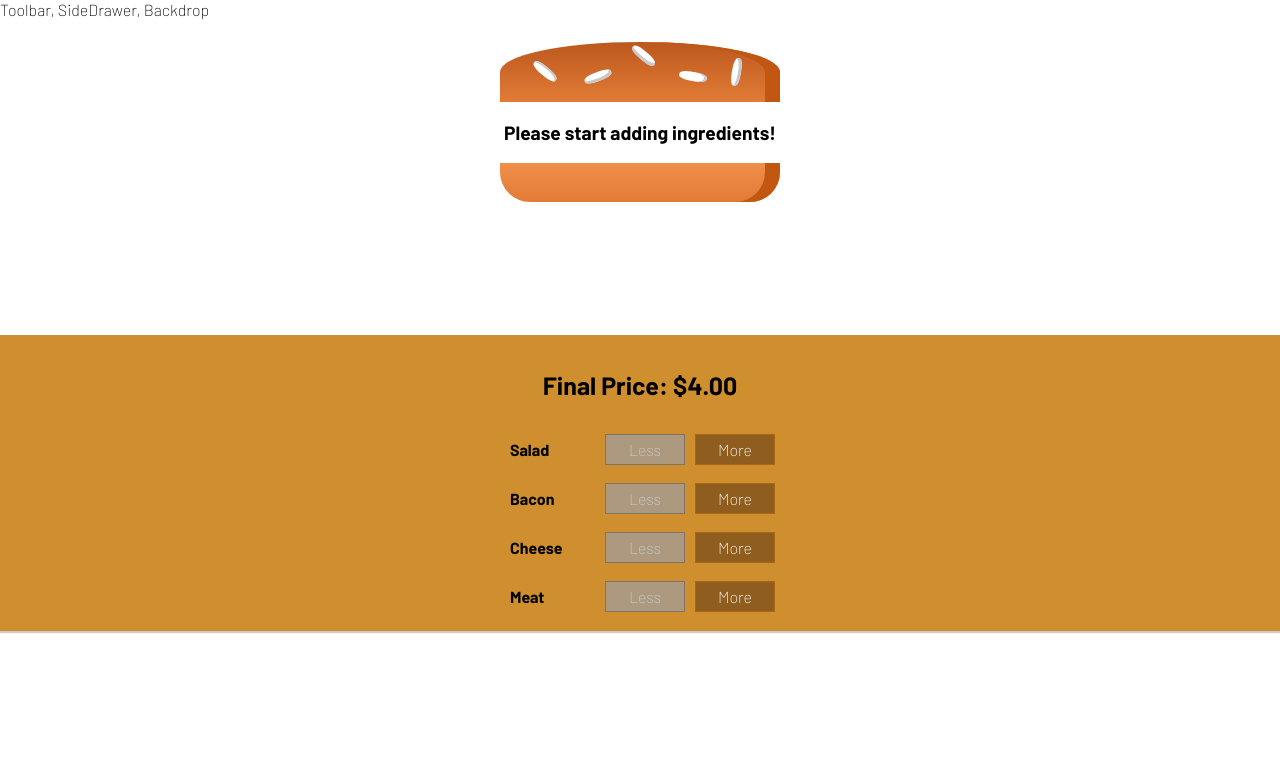
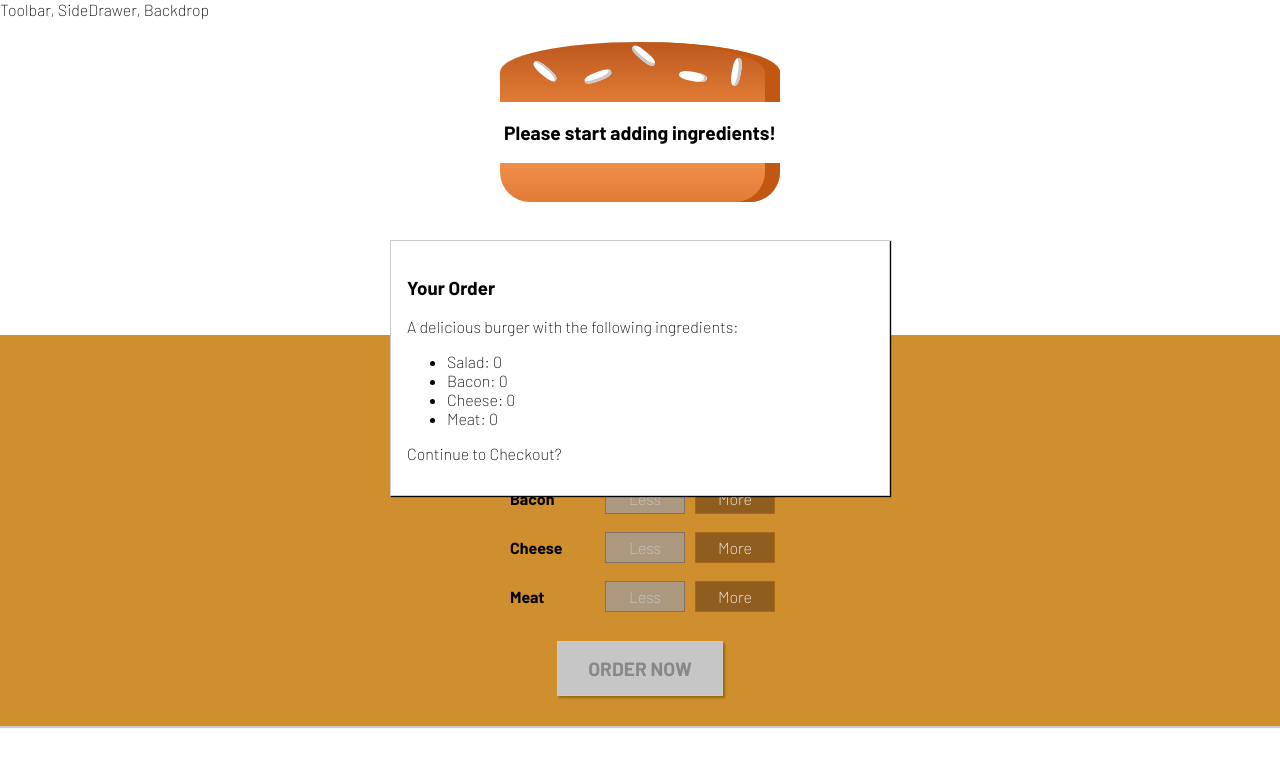
Before and after one commit to airazabal92/burger, a React (Create React App) app: page / in a window 1280 px wide. Shown: the top 766 px of the page. Built offline with nearby package versions, Linux system fonts and the light colour scheme.

Commit message:
Added modal, order summary and order now button

```diff
--- a/src/components/Burger/BuildControls/BuildControls.js
+++ b/src/components/Burger/BuildControls/BuildControls.js
@@ -17,10 +17,13 @@
         disabled={props.disabled[ctrl.type]}
         added={() => props.ingredientAdded(ctrl.type)}
         removed={() => props.ingredientRemoved(ctrl.type)}
-        key={ctrl}
+        key={ctrl.label}
         label={ctrl.label}
       ></BuildControl>
     ))}
+    <button className={classes.OrderButton} disabled={!props.purchasable}>
+      ORDER NOW
+    </button>
   </div>
 );
 
--- a/src/components/Burger/BuildControls/BuildControls.module.css
+++ b/src/components/Burger/BuildControls/BuildControls.module.css
@@ -13,3 +13,48 @@
   font-size: 25px;
   font-weight: bold;
 }
+
+.OrderButton {
+  background-color: #dad735;
+  margin-top: 20px;
+  margin-bottom: 20px;
+  font-weight: bold;
+  outline: none;
+  cursor: pointer;
+  border: 1px solid #966909;
+  color: #966909;
+  font-family: inherit;
+  font-size: 1.2em;
+  padding: 15px 30px;
+  box-shadow: 2px 2px 2px #966909;
+}
+
+.OrderButton:hover,
+.OrderButton:active {
+  background-color: #a0db41;
+  border: 1px solid #966909;
+  color: #966909;
+}
+
+.OrderButton:disabled {
+  background-color: #c7c6c6;
+  cursor: not-allowed;
+  border: 1px solid #ccc;
+  color: #888888;
+}
+
+.OrderButton:not(:disabled) {
+  animation: enable 0.3s linear;
+}
+
+@keyframes enable {
+  0% {
+    transform: scale(1);
+  }
+  60% {
+    transform: scale(1.1);
+  }
+  100% {
+    transform: scale(1);
+  }
+}
--- a/src/components/Burger/Burger.js
+++ b/src/components/Burger/Burger.js
@@ -20,8 +20,6 @@
     transformedIng = <p>Please start adding ingredients!</p>;
   }
 
-  console.log(transformedIng);
-
   return (
     <div className={classes.Burger}>
       <BurgerIngredient type="bread-top"></BurgerIngredient>
--- /dev/null
+++ b/src/components/Burger/OrderSummary/OrderSummary.js
@@ -0,0 +1,24 @@
+import React from "react";
+import Aux from "../../../hoc/Aux";
+
+const orderSummary = (props) => {
+  const ingredientSummary = Object.keys(props.ingredients).map((igKey) => {
+    return (
+      <li key={igKey}>
+        <span style={{ textTransform: "capitalize" }}>{igKey}</span>:{" "}
+        {props.ingredients[igKey]}
+      </li>
+    );
+  });
+
+  return (
+    <Aux>
+      <h3>Your Order</h3>
+      <p>A delicious burger with the following ingredients:</p>
+      <ul>{ingredientSummary}</ul>
+      <p>Continue to Checkout?</p>
+    </Aux>
+  );
+};
+
+export default orderSummary;
--- /dev/null
+++ b/src/components/UI/Modal/Modal.js
@@ -0,0 +1,6 @@
+import React from "react";
+import classes from "./Modal.module.css";
+
+const modal = (props) => <div className={classes.Modal}>{props.children}</div>;
+
+export default modal;
--- /dev/null
+++ b/src/components/UI/Modal/Modal.module.css
@@ -0,0 +1,20 @@
+.Modal {
+  position: fixed;
+  z-index: 500;
+  background-color: white;
+  width: 70%;
+  border: 1px solid #ccc;
+  box-shadow: 1px 1px 1px black;
+  padding: 16px;
+  left: 15%;
+  top: 30%;
+  box-sizing: border-box;
+  transition: all 0.3s ease-out;
+}
+
+@media (min-width: 600px) {
+  .Modal {
+    width: 500px;
+    left: calc(50% - 250px);
+  }
+}
--- a/src/containers/BurgerBuilder/BurgerBuilder.js
+++ b/src/containers/BurgerBuilder/BurgerBuilder.js
@@ -1,6 +1,8 @@
 import React, { Component } from "react";
 import Burger from "../../components/Burger/Burger";
 import BuildControls from "../../components/Burger/BuildControls/BuildControls";
+import Modal from "../../components/UI/Modal/Modal";
+import OrderSummary from "../../components/Burger/OrderSummary/OrderSummary";
 
 import Aux from "../../hoc/Aux";
 
@@ -19,8 +21,24 @@
       cheese: 0,
       meat: 0
     },
-    totalPrice: 4
+    totalPrice: 4,
+    purchasable: false
   };
+
+  updatePurchaseState(ing) {
+    const ingredients = ing;
+
+    const sum = Object.keys(ingredients)
+      .map((igKey) => {
+        return ingredients[igKey];
+      })
+
+      .reduce((sum, el) => {
+        return sum + el;
+      }, 0);
+
+    this.setState({ purchasable: sum > 0 });
+  }
 
   addIngredientHandler = (type) => {
     const oldCount = this.state.ingredients[type];
@@ -35,6 +53,7 @@
     const newPrice = oldPrice + priceAddition;
 
     this.setState({ totalPrice: newPrice, ingredients: updatedIngredients });
+    this.updatePurchaseState(updatedIngredients);
   };
 
   removeIngredientHandler = (type) => {
@@ -55,6 +74,7 @@
     const newPrice = oldPrice - priceSubtraction;
 
     this.setState({ totalPrice: newPrice, ingredients: updatedIngredients });
+    this.updatePurchaseState(updatedIngredients);
   };
 
   render() {
@@ -68,12 +88,16 @@
 
     return (
       <Aux>
+        <Modal>
+          <OrderSummary ingredients={this.state.ingredients} />
+        </Modal>
         <Burger ingredients={this.state.ingredients}></Burger>
         <BuildControls
           disabled={disabledInfo}
           ingredientAdded={this.addIngredientHandler}
           ingredientRemoved={this.removeIngredientHandler}
           finalPrice={this.state.totalPrice}
+          purchasable={this.state.purchasable}
         ></BuildControls>
       </Aux>
     );
```
Also changed, not shown: src/components/UI/Backdrop/Backdrop.js (added), 1 other file (tests, documents, lock files or other folders).
